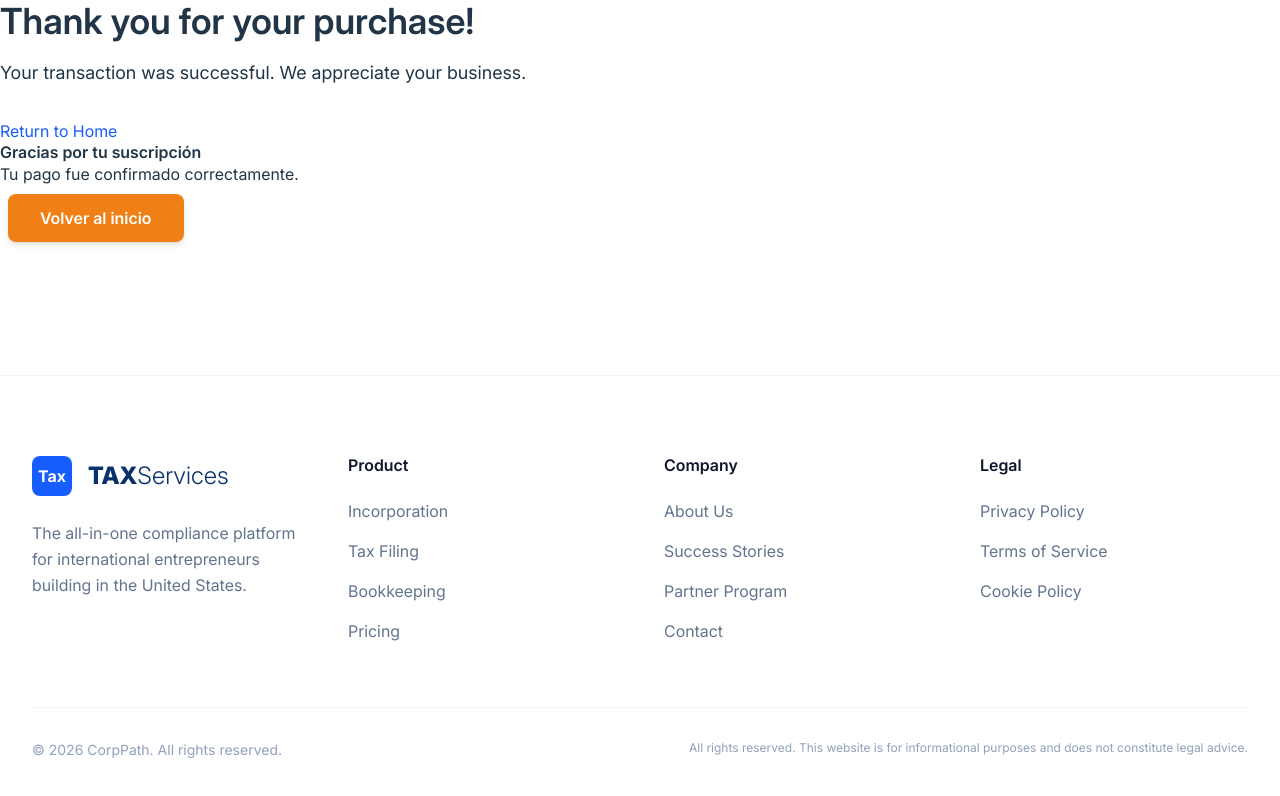
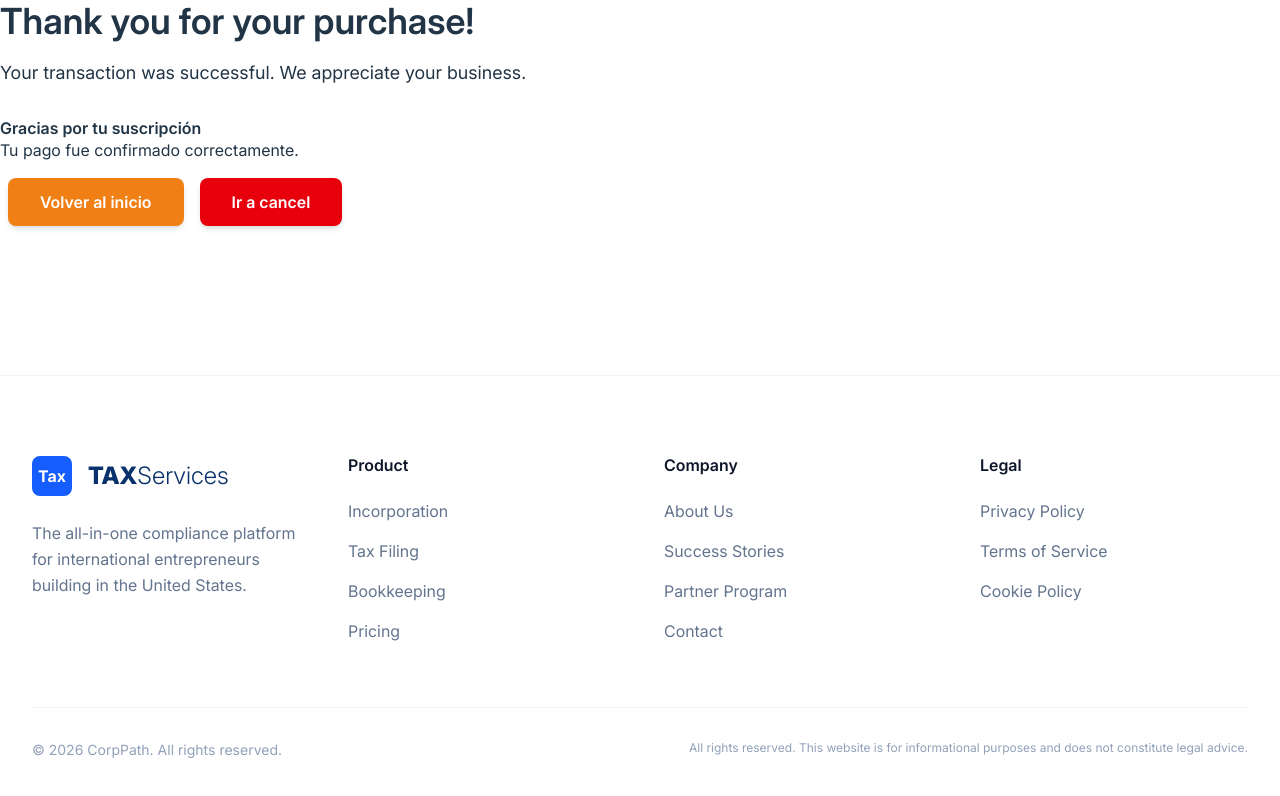
Before and after one commit to No-Country-simulation/NC-S02-26-Equipo-01-Web-App-Development, a React (Vite) app in the folder frontend/: page /checkout/success in a window 1280 px wide. Shown: the top 796 px of the page. Built offline with nearby package versions, Linux system fonts and the light colour scheme.

Commit message:
feat: implement mock checkout flow with client-side redirects

```diff
--- /dev/null
+++ b/frontend/src/hooks/useCheckout.ts
@@ -0,0 +1,26 @@
+import type { CheckoutPayload } from "@/types";
+import { useNavigate } from "react-router";
+
+const useCheckout = () => {
+  const navigate = useNavigate();
+
+  const handleCheckoutSuccess = async ({ amount, plan }: CheckoutPayload) => {
+    try {
+      console.log("Checkout iniciado:", { amount, plan });
+
+      await new Promise((resolve) => setTimeout(resolve, 500));
+
+      navigate("/checkout/success");
+    } catch (error) {
+      console.error("Error en el checkout:", error);
+      handleCheckoutCancel();
+    }
+  };
+  const handleCheckoutCancel = () => {
+    navigate("/checkout/cancel");
+  };
+
+  return { handleCheckoutSuccess, handleCheckoutCancel };
+};
+
+export default useCheckout;
--- a/frontend/src/pages/HomePage.tsx
+++ b/frontend/src/pages/HomePage.tsx
@@ -15,9 +15,11 @@ import {
 } from "@data/data";
 import Card from "@components/common/Card";
 import FAQList from "@components/common/FAQList";
+import useCheckout from "@hooks/useCheckout";
 
 export default function HomePage() {
   useScrollToSection();
+  const { handleCheckoutSuccess } = useCheckout();
   return (
     <>
       <header>
@@ -174,6 +176,12 @@ export default function HomePage() {
                   <Button
                     dataTestId={`app-button-pricing-${index}`}
                     className={`w-full mx-auto mt-4 ${service.title === "Growth" ? "bg-gold hover:bg-gold-hover" : "bg-black hover:bg-gray-800"}`}
+                    onClick={() =>
+                      handleCheckoutSuccess({
+                        amount: service.price?.amount || 0,
+                        plan: service.title,
+                      })
+                    }
                   >
                     Start Now →
                   </Button>
@@ -227,7 +235,10 @@ export default function HomePage() {
                       data-testid={`app-testimonial-avatar-${index}`}
                     />
                     <div>
-                      <h3 className="mt-2 text-xl text-left font-bold" data-testid={`app-testimonial-name-${index}`}>
+                      <h3
+                        className="mt-2 text-xl text-left font-bold"
+                        data-testid={`app-testimonial-name-${index}`}
+                      >
                         {testimonial.name}
                       </h3>
                       <p className="text-xs text-gray-500">
@@ -238,7 +249,6 @@ export default function HomePage() {
                 </div>
               ))}
           </div>
-
         </SectionContainer>
 
         <SectionContainer
--- a/frontend/src/pages/checkout/SuccessPage.tsx
+++ b/frontend/src/pages/checkout/SuccessPage.tsx
@@ -1,22 +1,26 @@
 import Button from "@/components/common/Button";
+import useCheckout from "@/hooks/useCheckout";
 import { useNavigate } from "react-router";
 
 const SuccessPage = () => {
   const navigate = useNavigate();
-
+  const { handleCheckoutCancel } = useCheckout();
   return (
     <div className="success-page">
       <h1 className="text-4xl font-bold mb-4">Thank you for your purchase!</h1>
       <p className="text-lg mb-8">
         Your transaction was successful. We appreciate your business.
       </p>
-      <a href="/" className="text-blue-600 hover:underline">
-        Return to Home
-      </a>
 
       <h1>Gracias por tu suscripción</h1>
       <p>Tu pago fue confirmado correctamente.</p>
       <Button onClick={() => navigate("/")}>Volver al inicio</Button>
+      <Button
+        className="mt-4 bg-red-600 hover:bg-red-700"
+        onClick={handleCheckoutCancel}
+      >
+        Ir a cancel
+      </Button>
     </div>
   );
 };
--- a/frontend/src/types/index.ts
+++ b/frontend/src/types/index.ts
@@ -33,3 +33,8 @@ export interface FAQItemProps {
 }
 
 export type PaymentStatus = "loading" | "confirmed" | "error";
+
+export interface CheckoutPayload {
+  amount: number;
+  plan: string;
+}
```
